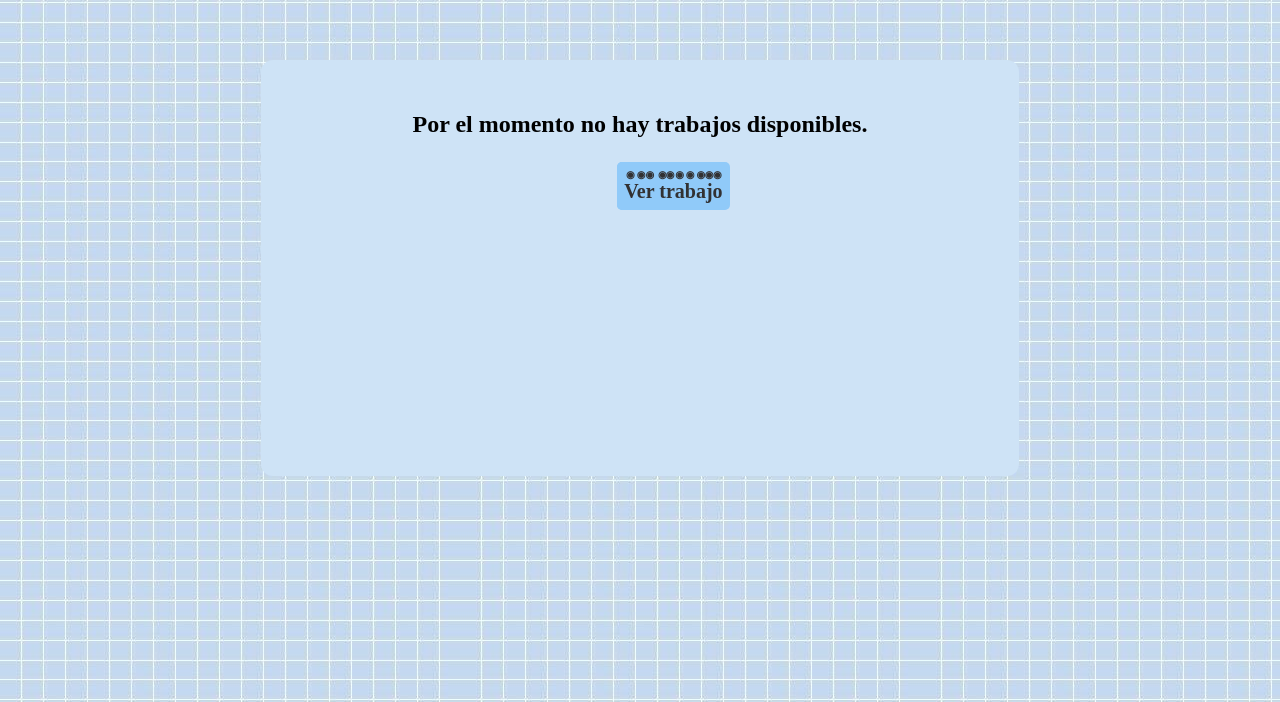
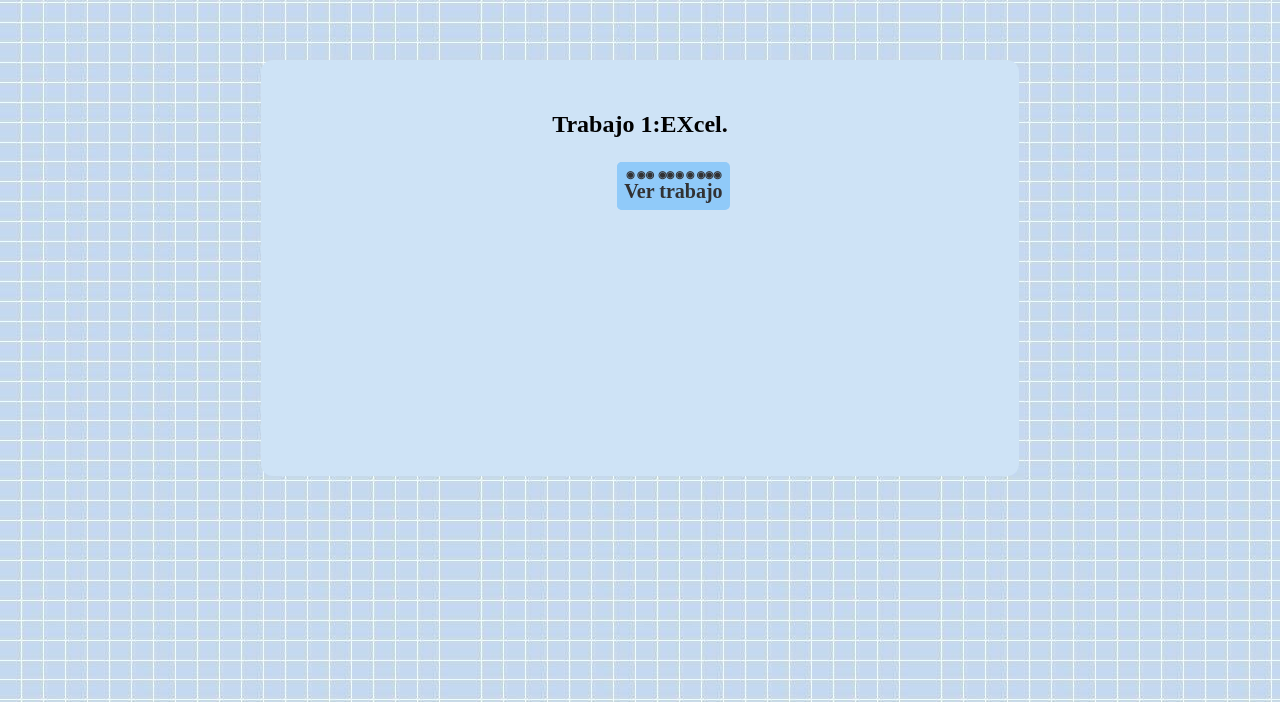
Before and after one commit to salososa3/actividadj1, a plain HTML site: page periodo1.html in a window 1280 px wide. Shown: the part 98-800 px from the top of the page. Drawn offline with Linux system fonts and the light colour scheme.

Commit message:
Update periodo1.html

```diff
--- a/periodo1.html
+++ b/periodo1.html
@@ -9,6 +9,6 @@
 	</font></div></font></font></BR></div></font></font></h1></big></b></div>
 <br><br>
  	<div class="cuadro21">
- 		<center><h2><br><p>Por el momento no hay trabajos disponibles.</p></td></h2><center>
+ 		<center><h2><br><p>Trabajo 1:EXcel.</p></td></h2><center>
  			<center><a class="boton_personalizado1" href="index.html">Inicio</a></center>
-<center><a class="boton_personalizado1" href="https://sosasalome.github.io/excel2/">Ver trabajo</a></center>
+ 			<center><a class="boton_personalizado1" href="https://sosasalome.github.io/excel2/">Ver trabajo</a></center>
```
